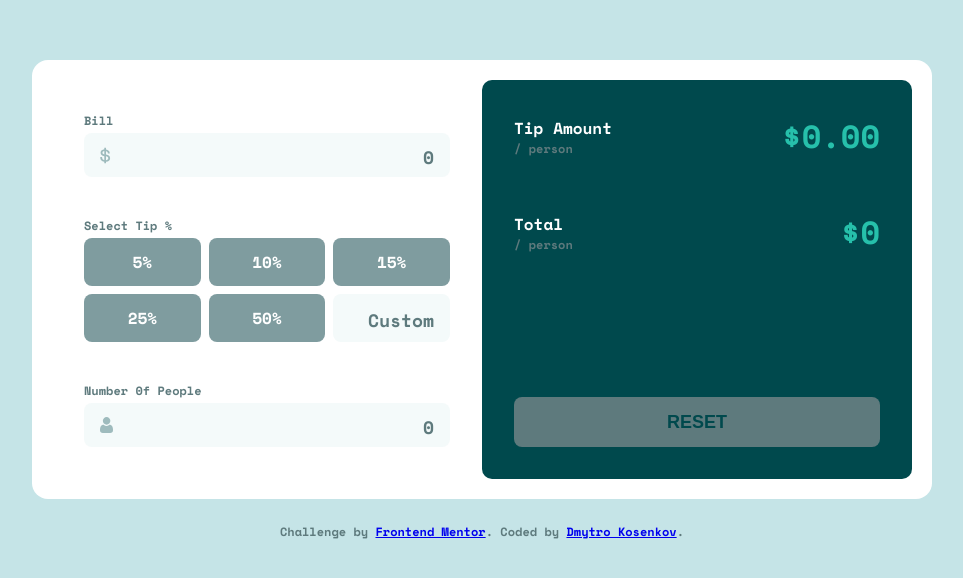
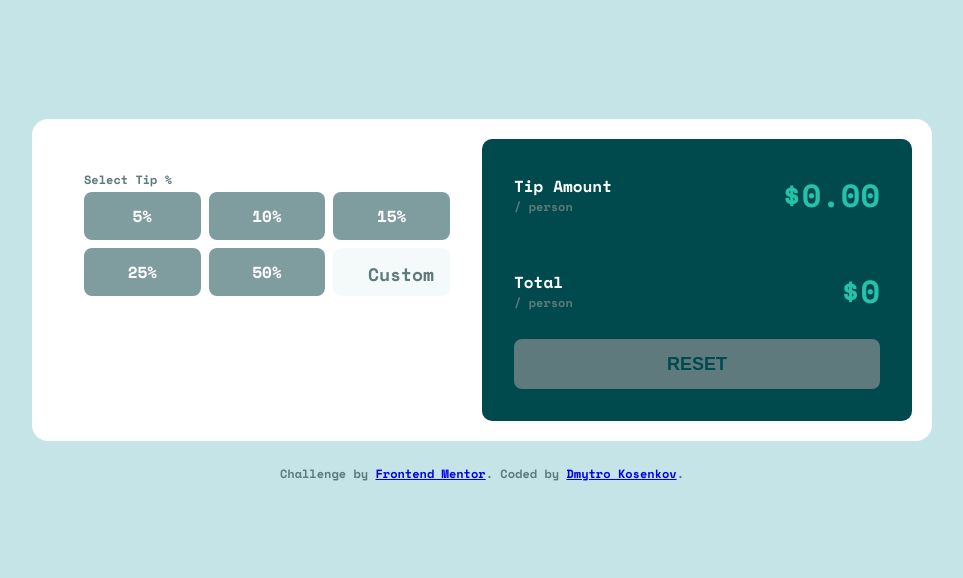
Before and after one commit to dmitriykosenkov/tip-calculator, a React (Create React App) app: page / in a window 1280 px wide. Shown: the part 124-702 px from the top of the page, without its empty margins (158-1121 px from the left). Built offline with nearby package versions, Linux system fonts and the light colour scheme.

Commit message:
delete form folder

```diff
--- a/src/App.jsx
+++ b/src/App.jsx
@@ -1,6 +1,6 @@
 import { useEffect, useState } from "react";
 import "./App.css";
-import Form from "./components/form/Form";
+// import Form from "./components/form/Form";
 import Selector from "./components/Selector/Selector";
 import ResultItem from "./components/result/ResultItem";
 
@@ -49,7 +49,7 @@ function App() {
          <div class="dashboard">
             <div class="dashboard__content">
                <div class="dashboard__form form">
-                  <Form title="Bill" value={bill} setValue={setBill} />
+                  {/* <Form title="Bill" value={bill} setValue={setBill} /> */}
                   <Selector
                      tip={tip}
                      setCustomTip={setCustomTip}
@@ -57,11 +57,11 @@ function App() {
                      setTip={setTip}
                      disable={disable}
                   />
-                  <Form
+                  {/* <Form
                      title="Number 0f People"
                      value={peopleCount}
                      setValue={setPeopleCount}
-                  />
+                  /> */}
                </div>
                <div class="dashboard__result">
                   <div class="dashboard__result-schedule">
--- a/src/components/form/Form.jsx
+++ /dev/null
@@ -1,31 +0,0 @@
-import s from "./Form.module.css";
-import iconDollar from "../../images/icon-dollar.svg";
-import iconPerson from "../../images/icon-person.svg";
-
-const Form = ({ title, value, setValue }) => {
-
-   return (
-      <div>
-         <div className={s.formTitleBlock}>
-            <p className={s.title}>{title}</p>
-         </div>
-         <input
-            type="text"
-            placeholder="0"
-            style={{
-               backgroundImage:
-                  title === "Bill"
-                     ? `url(${iconDollar})`
-                     : `url(${iconPerson})`,
-               backgroundRepeat: "no-repeat",
-               backgroundPosition: "1rem 50%",
-            }}
-            className={s.input}
-            value={value}
-            onChange={(e) => setValue(e.target.value)}
-         />
-      </div>
-   );
-};
-
-export default Form;
--- a/src/components/form/Form.module.css
+++ /dev/null
@@ -1,22 +0,0 @@
-.formTitleBlock {
-   display: flex;
-   justify-content: space-between;
-}
-.title {
-   font-size: var(--fz-small);
-   padding-bottom: 0.25rem;
-}
-.error {
-   opacity: 0;
-   visibility: hidden;
-}
-.input {
-   width: 100%;
-   font-size: var(--fz-basic);
-   border-radius: var(--radii-small);
-   background-color: var(--cyan-100);
-   border: none;
-   color: var(--cyan-500);
-   font-weight: var(--fw-bold);
-   padding: 0.25rem 1rem;
-}
```
